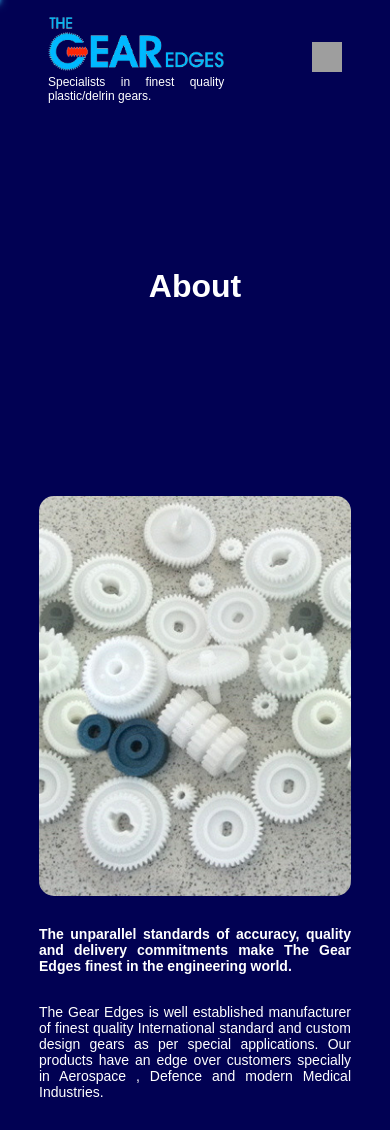
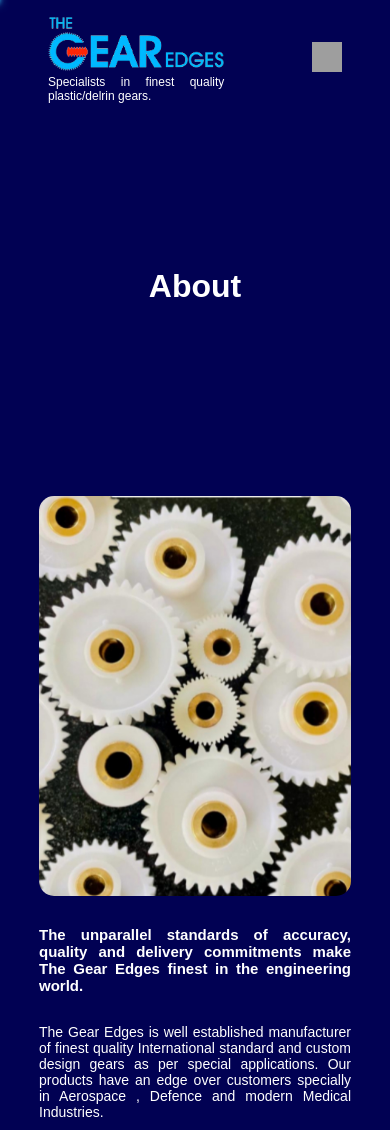
Before and after one commit to Anmolashish/The-Gear-edges, a Next.js app: page /about in a window 390 px wide. Shown: the top 1130 px of the page. Built offline with nearby package versions, Linux system fonts and the light colour scheme; grey boxes are pictures that could not be loaded; a web font is replaced by a local one.

Commit message:
changed the about page image

```diff
--- a/aboutComponents/Aboutpage2.jsx
+++ b/aboutComponents/Aboutpage2.jsx
@@ -9,7 +9,7 @@ export default function Aboutpage2() {
         <Image
           height={400}
           width={400}
-          src="/Images/2 (2).jpg"
+          src="/Images/aboutbg.jpg"
           alt="Steel mans gears"
         />
       </div>
--- a/styles/about-style.css
+++ b/styles/about-style.css
@@ -6,6 +6,8 @@
   /* font styles */
 
   --about-section-text: clamp(14px, 2vw, 16px);
+  --about-section-text-heading: clamp(15px, 2vw, 17px);
+
   --big-text: clamp(25px, 5vw, 40px);
 }
 
@@ -66,7 +68,7 @@
 
 .about-page-heading {
   font-weight: bold;
-  font-size: var(--about-section-text);
+  font-size: var(--about-section-text-heading);
   margin-top: 10px;
 }
 
```
Also changed, not shown: public/Images/IMG_3317 (1).jpg (added), public/Images/aboutbg.jpg (added).
